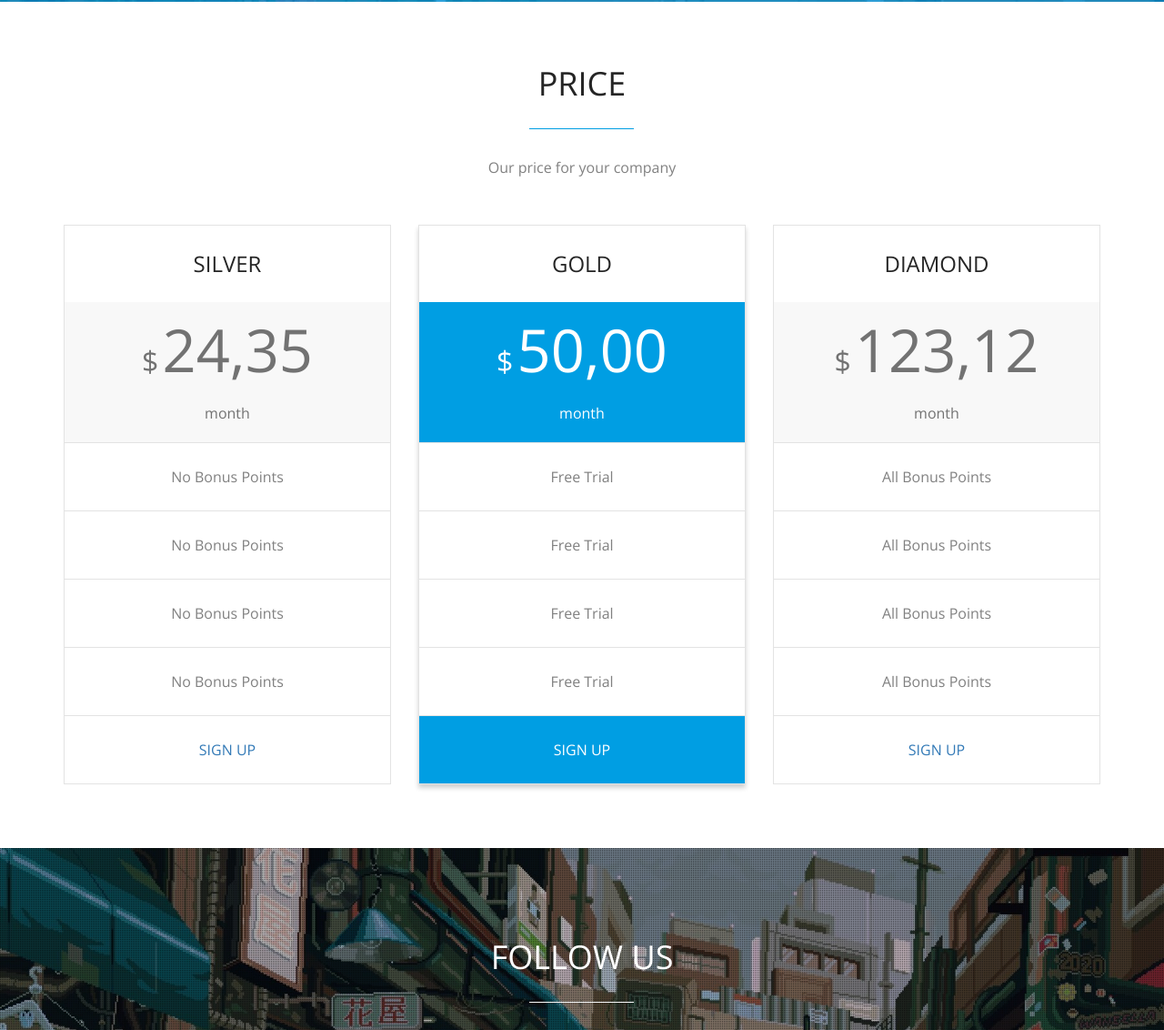
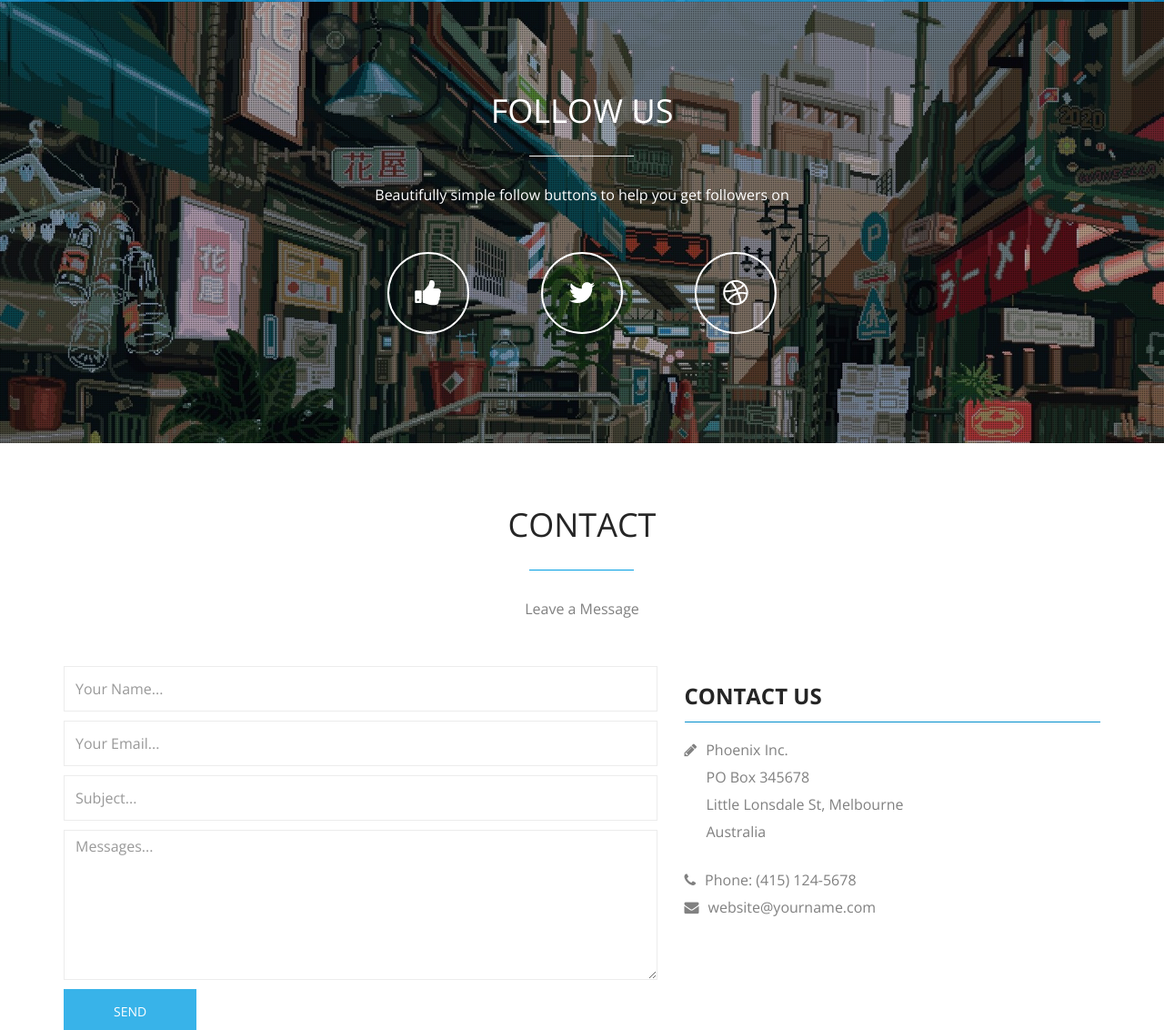
Before and after one commit to TheoBM5/cv-TeodoroBarba, a plain HTML site: page index.html in a window 1280 px wide. Shown: the part 3360-4492 px from the top of the page at 91% size. Drawn offline with nearby package versions, Linux system fonts and the light colour scheme; some packages are replaced by stand-ins of ours.

Commit message:
correcciones

```diff
--- a/css/slit-slider.css
+++ b/css/slit-slider.css
@@ -190,7 +190,7 @@
 	-ms-animation: fadeOut 1s ease-in-out both;
 	animation: fadeOut 1s ease-in-out both;
 }
-.sl-trans-back-elems .caption-content span,,
+.sl-trans-back-elems .caption-content span,
 .sl-trans-back-elems .caption-content a {
 	-webkit-animation: fadeOut 1s linear both;
 	-moz-animation: fadeOut 1s linear both;
--- a/index.html
+++ b/index.html
@@ -124,7 +124,7 @@
 						<div class="bg-img bg-img-2"></div>
 						<div class="slide-caption">
                             <div class="caption-content">
-                                <h2>BLUE Onepage HTML5 Template</h2>
+                                <h2>Programacion Web</h2>
                                 <span>Clean and Professional one page Template</span>
                                 <a href="#" class="btn btn-blue btn-effect">Join US</a>
                             </div>
@@ -137,7 +137,7 @@
 						<div class="bg-img bg-img-3"></div>
 						<div class="slide-caption">
                             <div class="caption-content">
-                                <h2>BLUE Onepage HTML5 Template</h2>
+                                <h2>Html, CSS, Javascript</h2>
                                 <span>Clean and Professional one page Template</span>
                                 <a href="#" class="btn btn-blue btn-effect">Join US</a>
                             </div>
@@ -399,75 +399,6 @@
 			</section>
 			<!-- end Testimonial section -->
 
-			<!-- Price section -->
-			<section id="price">
-				<div class="container">
-					<div class="row">
-
-						<div class="sec-title text-center wow animated fadeInDown">
-							<h2>Price</h2>
-							<p>Our price for your company</p>
-						</div>
-
-						<div class="col-md-4 wow animated fadeInUp">
-							<div class="price-table text-center">
-								<span>Silver</span>
-								<div class="value">
-									<span>$</span>
-									<span>24,35</span><br>
-									<span>month</span>
-								</div>
-								<ul>
-									<li>No Bonus Points</li>
-									<li>No Bonus Points</li>
-									<li>No Bonus Points</li>
-									<li>No Bonus Points</li>
-									<li><a href="#">sign up</a></li>
-								</ul>
-							</div>
-						</div>
-
-						<div class="col-md-4 wow animated fadeInUp" data-wow-delay="0.4s">
-							<div class="price-table featured text-center">
-								<span>Gold</span>
-								<div class="value">
-									<span>$</span>
-									<span>50,00</span><br>
-									<span>month</span>
-								</div>
-								<ul>
-									<li>Free Trial</li>
-									<li>Free Trial</li>
-									<li>Free Trial</li>
-									<li>Free Trial</li>
-									<li><a href="#">sign up</a></li>
-								</ul>
-							</div>
-						</div>
-
-						<div class="col-md-4 wow animated fadeInUp" data-wow-delay="0.8s">
-							<div class="price-table text-center">
-								<span>Diamond</span>
-								<div class="value">
-									<span>$</span>
-									<span>123,12</span><br>
-									<span>month</span>
-								</div>
-								<ul>
-									<li>All Bonus Points</li>
-									<li>All Bonus Points</li>
-									<li>All Bonus Points</li>
-									<li>All Bonus Points</li>
-									<li><a href="#">sign up</a></li>
-								</ul>
-							</div>
-						</div>
-
-					</div>
-				</div>
-			</section>
-			<!-- end Price section -->
-
 			<!-- Social section -->
 			<section id="social" class="parallax">
 				<div class="overlay">
```
